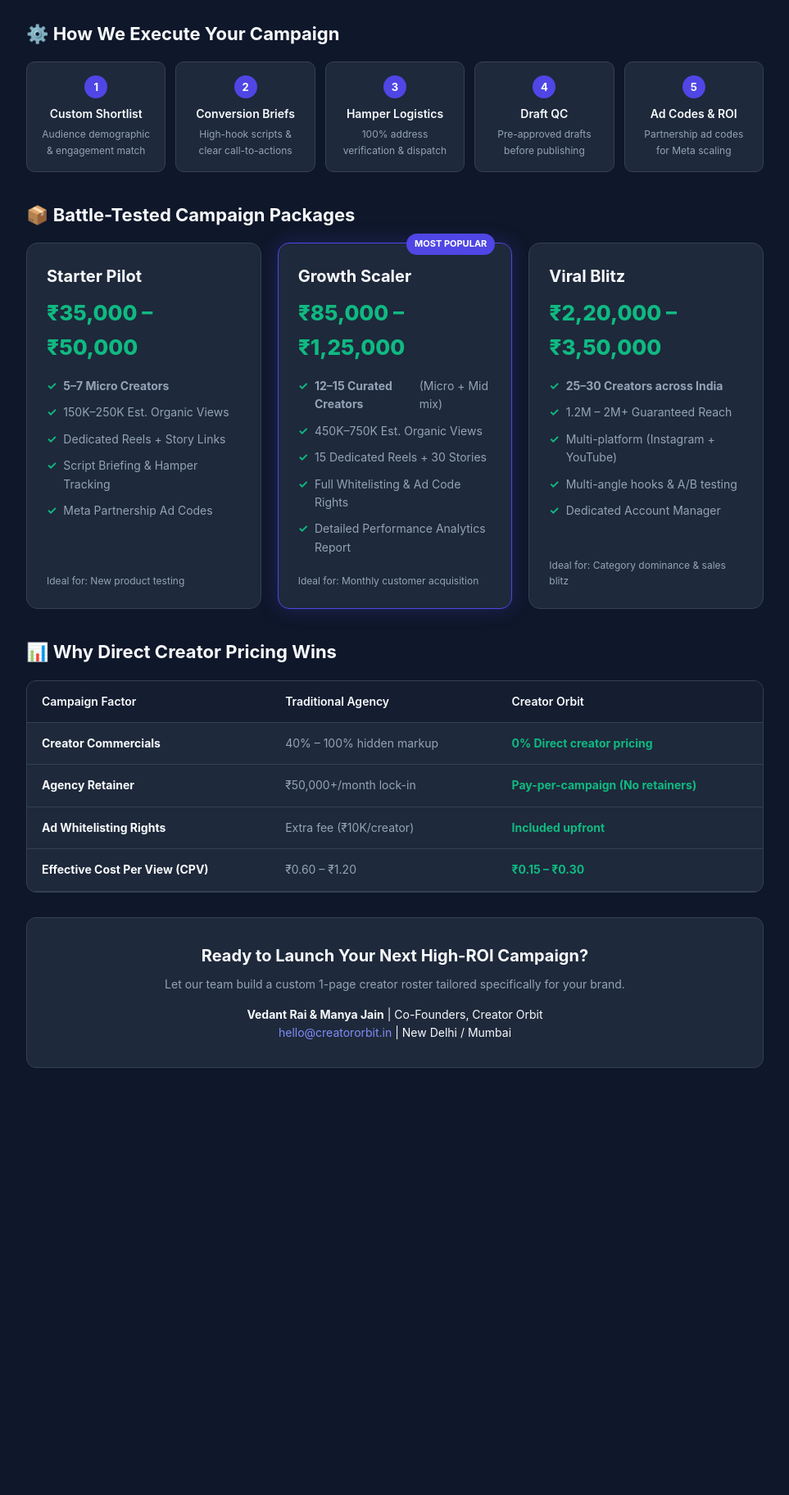
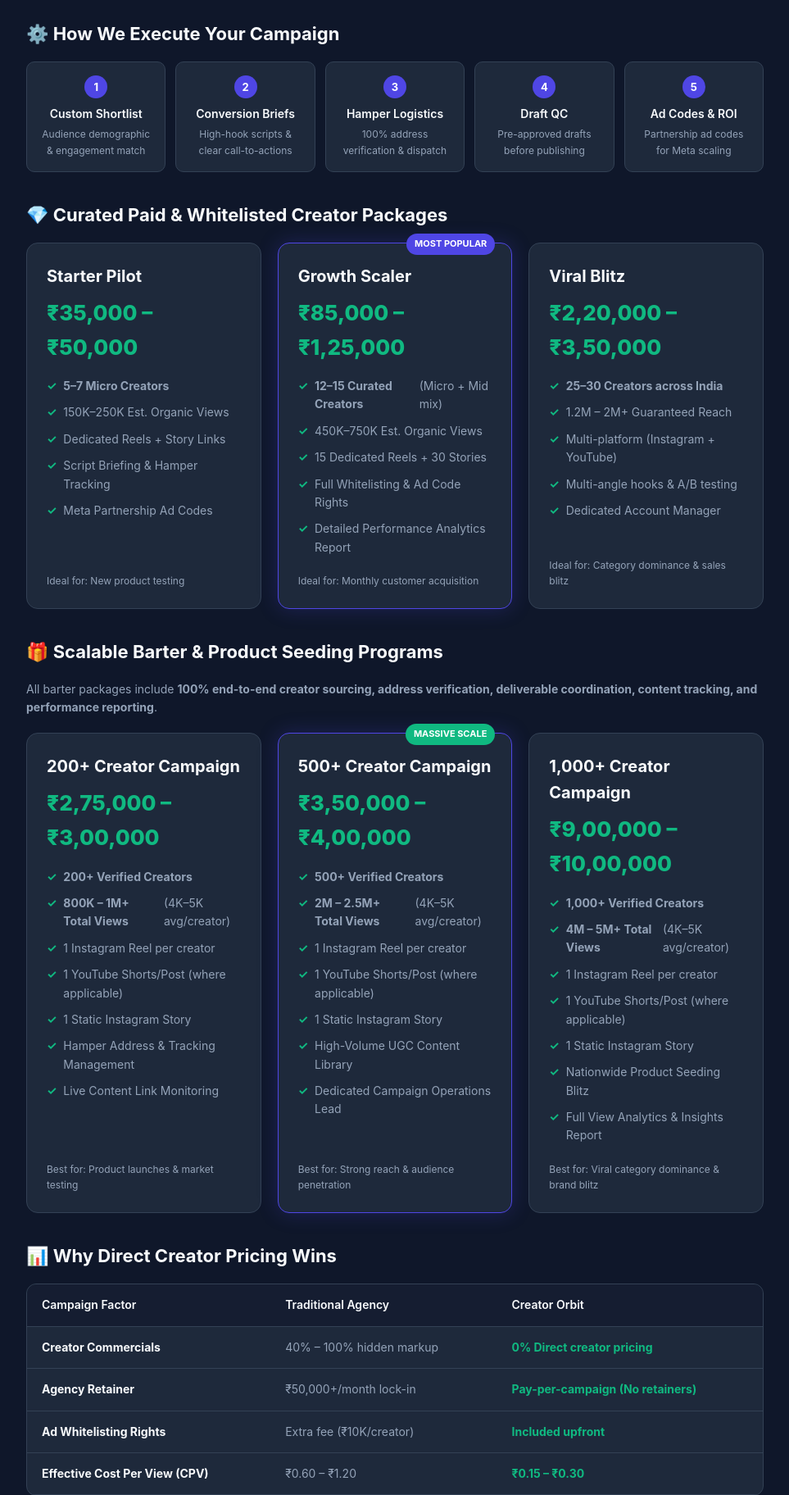
Before and after one commit to MrVRai/Influencer-Marketing, a Python web app: template templates/creator_orbit_pitch_deck.html in a window 1280 px wide. Shown: the part 494-2318 px from the top of the page at 82% size, without its empty margins (158-1121 px from the left). Before the commit the page ends 1797 px from the top, so only its background shows below. Run offline with Jinja, Linux system fonts and the light colour scheme; the template is opened without the code that fills it, so the values that code supplies are empty.

Commit message:
feat: add 200, 500+, and 1000+ creator Barter Campaign Programs across pitch decks and outreach playbook

```diff
--- a/templates/creator_orbit_pitch_deck.html
+++ b/templates/creator_orbit_pitch_deck.html
@@ -346,8 +346,8 @@
     </div>
   </div>
 
-  <!-- Pricing Packages -->
-  <h2 class="section-title">📦 Battle-Tested Campaign Packages</h2>
+  <!-- Paid Pricing Packages -->
+  <h2 class="section-title">💎 Curated Paid & Whitelisted Creator Packages</h2>
   <div class="packages-grid">
     <!-- Starter Pilot -->
     <div class="pkg-card">
@@ -396,6 +396,68 @@
         </ul>
       </div>
       <div style="font-size:12px; color:var(--text-muted);">Ideal for: Category dominance & sales blitz</div>
+    </div>
+  </div>
+
+  <!-- Barter Campaign Packages -->
+  <h2 class="section-title">🎁 Scalable Barter & Product Seeding Programs</h2>
+  <p style="color: var(--text-muted); font-size: 14px; margin-bottom: 20px;">
+    All barter packages include <strong>100% end-to-end creator sourcing, address verification, deliverable coordination, content tracking, and performance reporting</strong>.
+  </p>
+  <div class="packages-grid">
+    <!-- 200 Creator Campaign -->
+    <div class="pkg-card">
+      <div>
+        <div class="pkg-title">200+ Creator Campaign</div>
+        <div class="pkg-price">₹2,75,000 – ₹3,00,000</div>
+        <ul class="pkg-features">
+          <li><strong>200+ Verified Creators</strong></li>
+          <li><strong>800K – 1M+ Total Views</strong> (4K–5K avg/creator)</li>
+          <li>1 Instagram Reel per creator</li>
+          <li>1 YouTube Shorts/Post (where applicable)</li>
+          <li>1 Static Instagram Story</li>
+          <li>Hamper Address & Tracking Management</li>
+          <li>Live Content Link Monitoring</li>
+        </ul>
+      </div>
+      <div style="font-size:12px; color:var(--text-muted);">Best for: Product launches & market testing</div>
+    </div>
+
+    <!-- 500 Creator Campaign -->
+    <div class="pkg-card featured">
+      <div class="pkg-badge" style="background: #10B981;">Massive Scale</div>
+      <div>
+        <div class="pkg-title">500+ Creator Campaign</div>
+        <div class="pkg-price">₹3,50,000 – ₹4,00,000</div>
+        <ul class="pkg-features">
+          <li><strong>500+ Verified Creators</strong></li>
+          <li><strong>2M – 2.5M+ Total Views</strong> (4K–5K avg/creator)</li>
+          <li>1 Instagram Reel per creator</li>
+          <li>1 YouTube Shorts/Post (where applicable)</li>
+          <li>1 Static Instagram Story</li>
+          <li>High-Volume UGC Content Library</li>
+          <li>Dedicated Campaign Operations Lead</li>
+        </ul>
+      </div>
+      <div style="font-size:12px; color:var(--text-muted);">Best for: Strong reach & audience penetration</div>
+    </div>
+
+    <!-- 1000 Creator Campaign -->
+    <div class="pkg-card">
+      <div>
+        <div class="pkg-title">1,000+ Creator Campaign</div>
+        <div class="pkg-price">₹9,00,000 – ₹10,00,000</div>
+        <ul class="pkg-features">
+          <li><strong>1,000+ Verified Creators</strong></li>
+          <li><strong>4M – 5M+ Total Views</strong> (4K–5K avg/creator)</li>
+          <li>1 Instagram Reel per creator</li>
+          <li>1 YouTube Shorts/Post (where applicable)</li>
+          <li>1 Static Instagram Story</li>
+          <li>Nationwide Product Seeding Blitz</li>
+          <li>Full View Analytics & Insights Report</li>
+        </ul>
+      </div>
+      <div style="font-size:12px; color:var(--text-muted);">Best for: Viral category dominance & brand blitz</div>
     </div>
   </div>
 
```
Also changed, not shown: templates/brand_outreach_playbook.md (+30 -0 lines), templates/creator_orbit_pitch_deck.md (+49 -0 lines).
